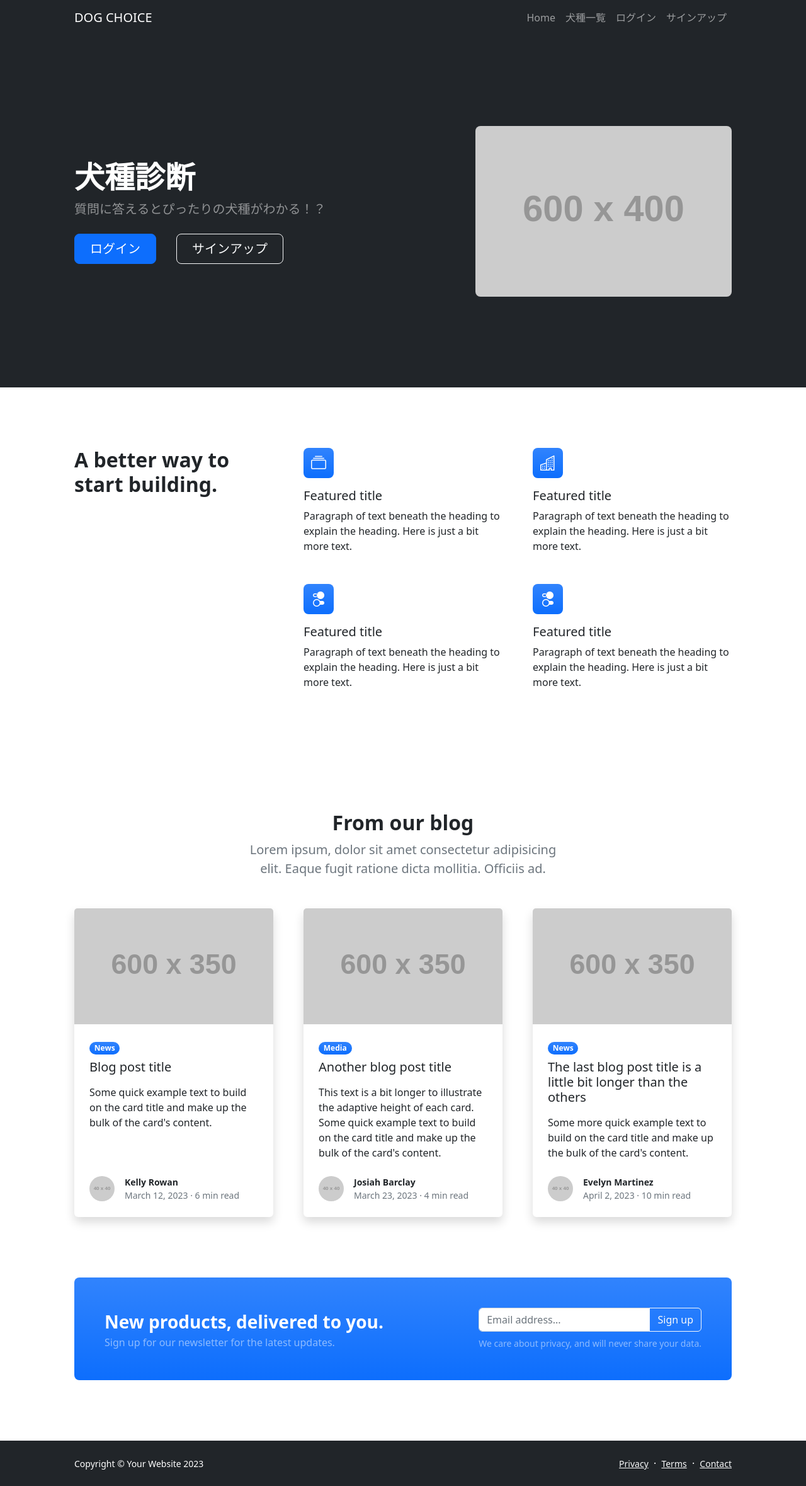
After one commit to jirou0609/dogproject, a Django app: template dogapp/templates/choiceform.html in a window 1280 px wide. The commit adds this page. Shown: the whole page at 63% size. Run offline with Django 3.2, Linux system fonts and the light colour scheme; the template is opened without the code that fills it, so the values that code supplies are empty; grey boxes labelled with a size stand in for pictures from a placeholder-image service; some libraries are stand-ins or nearby versions.

Commit message:
20230906_1

```diff
--- a/dogapp/templates/base.html
+++ b/dogapp/templates/base.html
@@ -46,7 +46,8 @@
                 {% block header %}
                 {% endblock %}
             </header>
-
+                {% block contents %}
+                {% endblock %}
             <!-- Features section-->
             <section class="py-5" id="features">
                 <div class="container px-5 my-5">
--- /dev/null
+++ b/dogapp/templates/choiceform.html
@@ -0,0 +1,33 @@
+{% extends 'base.html' %}
+{% load static %}
+<!DOCTYPE html>
+<html lang="ja">
+            <!-- Header-->
+            {% block header %}
+            <header class="bg-dark py-5">
+                <div class="container px-5">
+                    <div class="row gx-5 align-items-center justify-content-center">
+                        <div class="col-lg-8 col-xl-7 col-xxl-6">
+                            <div class="my-5 text-center text-xl-start">
+                                <h1 class="display-5 fw-bolder text-white mb-2">犬種診断</h1>
+                                <p class="lead fw-normal text-white-50 mb-4">質問に答えるとぴったりの犬種がわかる！？</p>
+                                {% if user.is_authenticated %}
+                                <div class="d-grid gap-3 d-sm-flex justify-content-sm-center justify-content-xl-start">
+                                    <a class="btn btn-primary btn-lg px-4 me-sm-3" href="{% url 'accounts:login' %}">診断する</a>
+                                    <a class="btn btn-outline-light btn-lg px-4" href="{% url 'accounts:logout' %}">ログアウト</a>
+                                </div>
+                                {% else %}
+                                <div class="d-grid gap-3 d-sm-flex justify-content-sm-center justify-content-xl-start">
+                                    <a class="btn btn-primary btn-lg px-4 me-sm-3" href="{% url 'accounts:login' %}">ログイン</a>
+                                    <a class="btn btn-outline-light btn-lg px-4" href="{% url 'accounts:signup' %}">サインアップ</a>
+                                </div>
+                                {% endif %}
+                            </div>
+                        </div>
+                        <div class="col-xl-5 col-xxl-6 d-none d-xl-block text-center"><img class="img-fluid rounded-3 my-5" src="https://dummyimage.com/600x400/343a40/6c757d" alt="..." /></div>
+                    </div>
+                </div>
+            </header>
+            {% endblock %}
+    </body>
+</html>
--- a/dogproject/settings.py
+++ b/dogproject/settings.py
@@ -113,3 +113,7 @@
 DEFAULT_AUTO_FIELD = 'django.db.models.BigAutoField'
 
 AUTH_USER_MODEL = 'accounts.CustomUser'
+
+import os
+MEDIA_ROOT = os.path.join(BASE_DIR, 'media')
+MEDIA_URL = '/media/'
```
Also changed, not shown: dogapp/admin.py (+13 -2 lines), dogapp/models.py (+19 -0 lines), db.sqlite3, dogapp/migrations/0002_useranswer_choice.py (added), media/photos/ゴールデンレトリバー.png (added), media/photos/チワワ.png (added), media/photos/トイプードル.png (added), media/photos/ビーグル.png (added).
